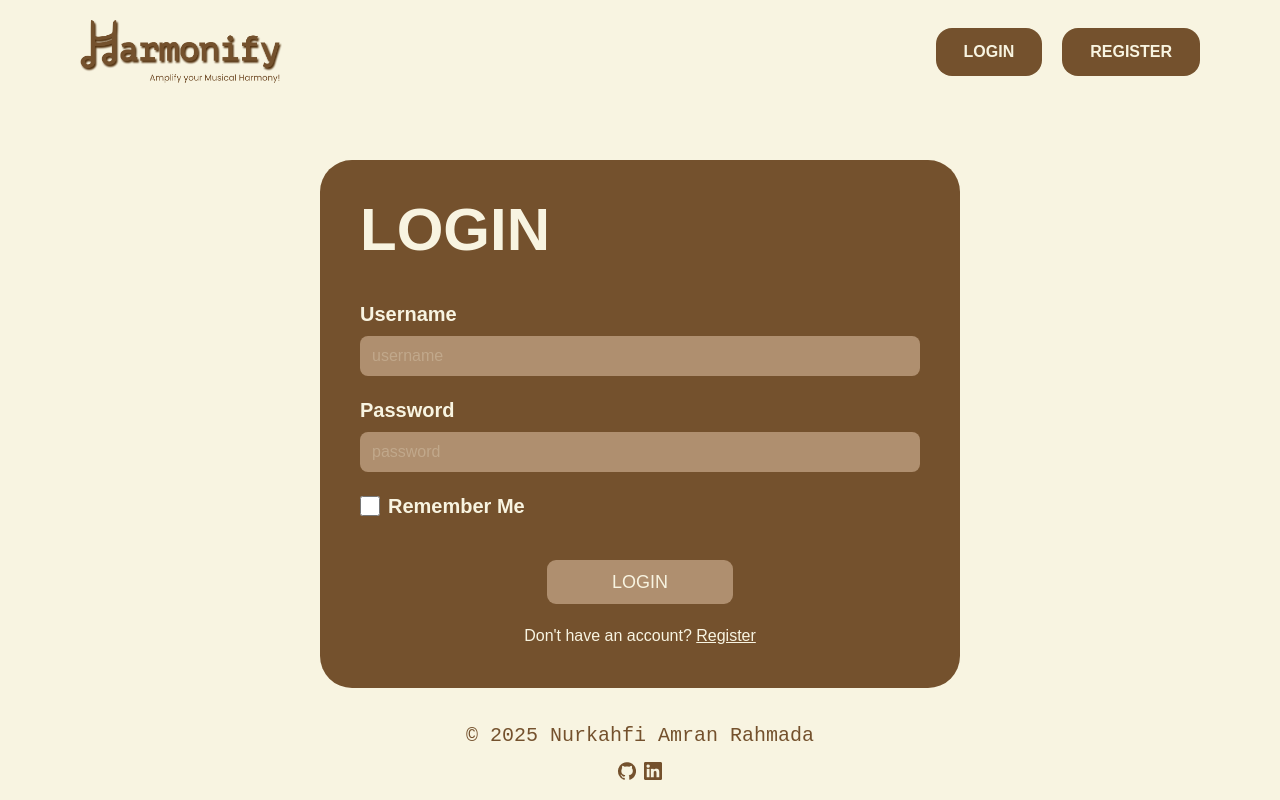
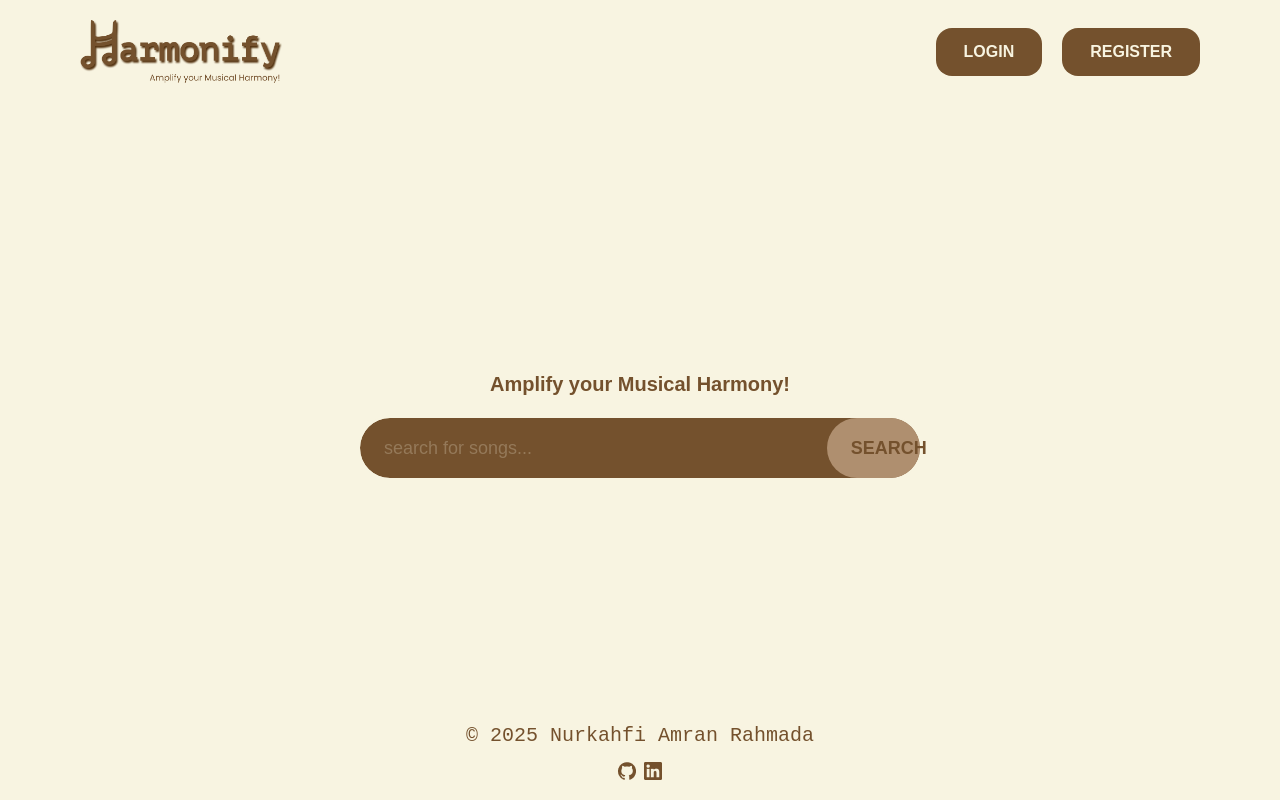
Before and after one commit to nrkahfirhmd/harmonify, a React (Create React App) app in the folder app/harmonify/: page / in a window 1280 px wide. Built offline with nearby package versions, Linux system fonts and the light colour scheme.

Commit message:
create layout for pages

```diff
--- a/app/harmonify/package.json
+++ b/app/harmonify/package.json
@@ -8,6 +8,7 @@
     "@testing-library/user-event": "^13.5.0",
     "react": "^19.0.0",
     "react-dom": "^19.0.0",
+    "react-router-dom": "^7.1.5",
     "react-scripts": "5.0.1",
     "web-vitals": "^2.1.4"
   },
--- /dev/null
+++ b/app/harmonify/src/App.js
@@ -0,0 +1,21 @@
+import { BrowserRouter as Router, Routes, Route } from 'react-router-dom';
+import Layout from './components/Layout';
+import Main from './pages/Main';
+import Login from './pages/Login';
+import Register from './pages/Register';
+
+function App() {
+    return (
+        <Router>
+            <Routes>
+                <Route path="/" element={<Layout />}>
+                    <Route index element={<Main />} />
+                    <Route path="login" element={<Login />} />
+                    <Route path="register" element={<Register />} />
+                </Route>
+            </Routes>
+        </Router>
+    )
+}
+
+export default App;
--- /dev/null
+++ b/app/harmonify/src/components/Layout.jsx
@@ -0,0 +1,15 @@
+import { Outlet } from "react-router-dom";
+import Header from "./Header";
+import Footer from "./Footer";
+
+const Layout = () => {
+    return (
+        <div className="px-5 md:px-20 bg-[#F8F4E1] w-full min-h-screen flex flex-col gap-5">
+            <Header />
+            <Outlet />
+            <Footer />
+        </div>
+    )
+}
+
+export default Layout;
--- a/app/harmonify/src/index.js
+++ b/app/harmonify/src/index.js
@@ -1,21 +1,15 @@
 import React from 'react';
 import ReactDOM from 'react-dom/client';
 import './index.css';
-import Main from './Main';
-import Login from './pages/Login';
-import Register from './pages/Register';
+import { BrowserRouter } from "react-router-dom";
 import reportWebVitals from './reportWebVitals';
-import Header from './components/Header';
-import Footer from './components/Footer';
+import App from './App';
 
 const root = ReactDOM.createRoot(document.getElementById('root'));
+
 root.render(
   <React.StrictMode>
-    <div className="px-5 md:px-20 bg-[#F8F4E1] w-full min-h-screen flex flex-col gap-5">
-      <Header />
-      <Login />
-      <Footer />
-    </div>
+    <App />
   </React.StrictMode>
 );
 
```
Also changed, not shown: app/harmonify/src/pages/Main.jsx (renamed from app/harmonify/src/Main.jsx), 1 other file (tests, documents, lock files or other folders).
